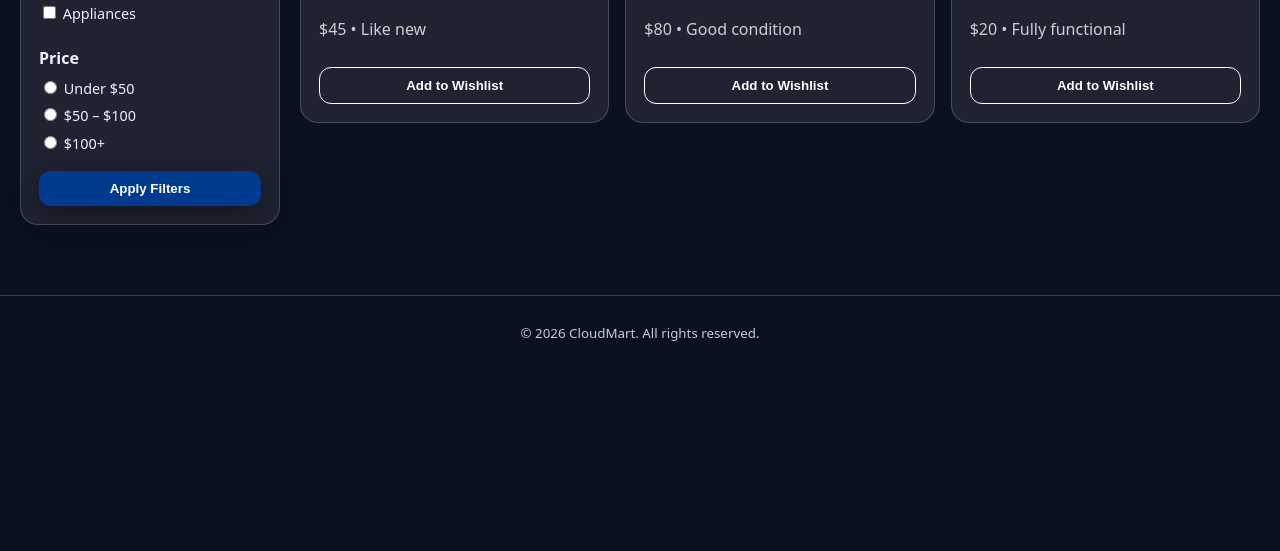
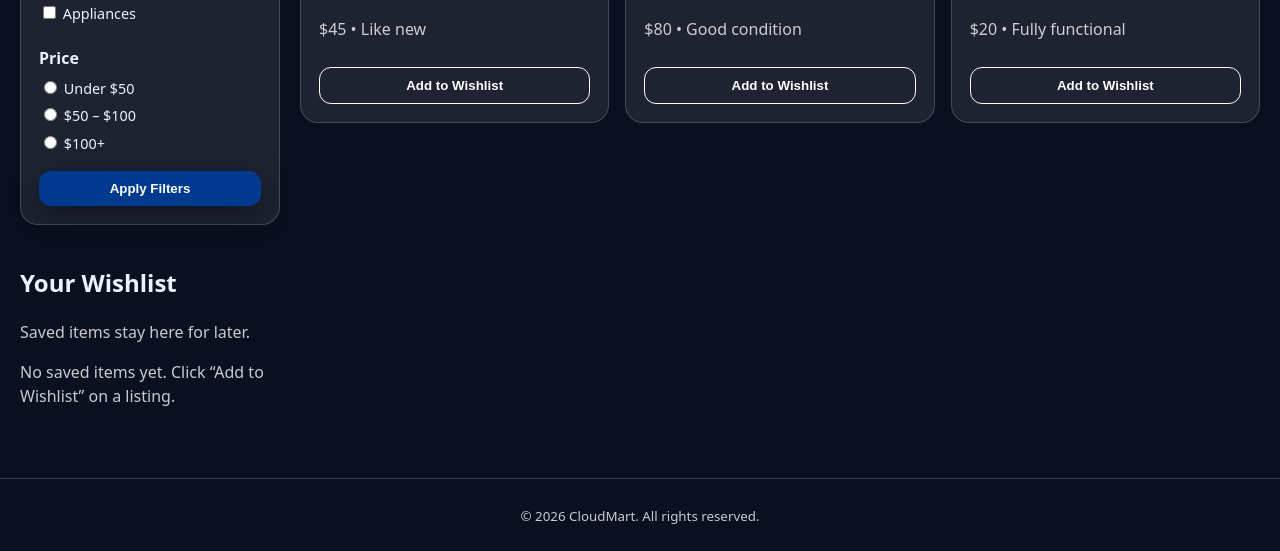
Before and after one commit to moothro/Cloud-Mart, a plain HTML site: page Frontend/index.html in a window 1280 px wide. Shown: the part 351-902 px from the top of the page. Before the commit the page ends 800 px from the top, so only its background shows below. Drawn offline with Linux system fonts and the light colour scheme.

Commit message:
Update index.html

```diff
--- a/Frontend/index.html
+++ b/Frontend/index.html
@@ -102,7 +102,16 @@
 
       </div>
     </section>
+    <section id="wishlist" class="wishlist">
+        <h2>Your Wishlist</h2>
+        <p class="muted">Saved items stay here for later.</p>
 
+        <div id="wishlistEmpty" class="muted">
+          No saved items yet. Click “Add to Wishlist” on a listing.
+        </div>
+
+        <div id="wishlistGrid" class="grid-3"></div>
+      </section>
   </main>
 
   <!-- Footer -->
```
